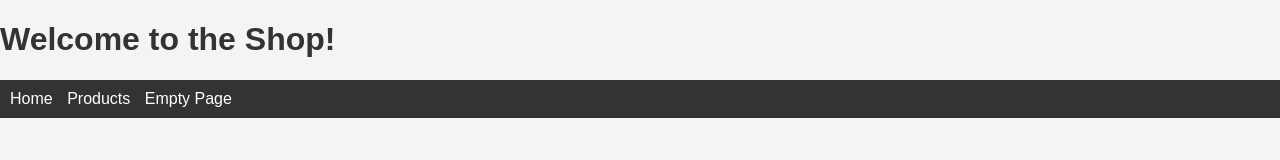
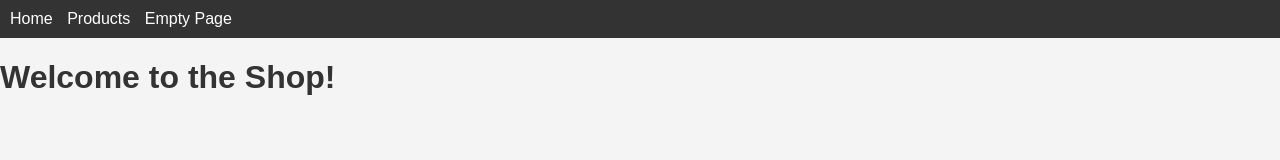
Before and after one commit to SemanticTTV/ShopRich, a plain HTML site: page index.html in a window 1280 px wide. Drawn offline with Linux system fonts and the light colour scheme.

Commit message:
Update index.html

```diff
--- a/index.html
+++ b/index.html
@@ -7,11 +7,11 @@
     <link rel="stylesheet" href="styles.css">
 </head>
 <body>
+    <div class="button-container">
+        <a class="button" href="index.html">Home</a>
+        <a class="button" href="products.html">Products</a>
+        <a class="button" href="empty.html">Empty Page</a>
+    </div>
     <h1>Welcome to the Shop!</h1>
-    <div>
-        <a href="index.html">Home</a>
-        <a href="products.html">Products</a>
-        <a href="empty.html">Empty Page</a>
-    </div>
 </body>
 </html>
```
